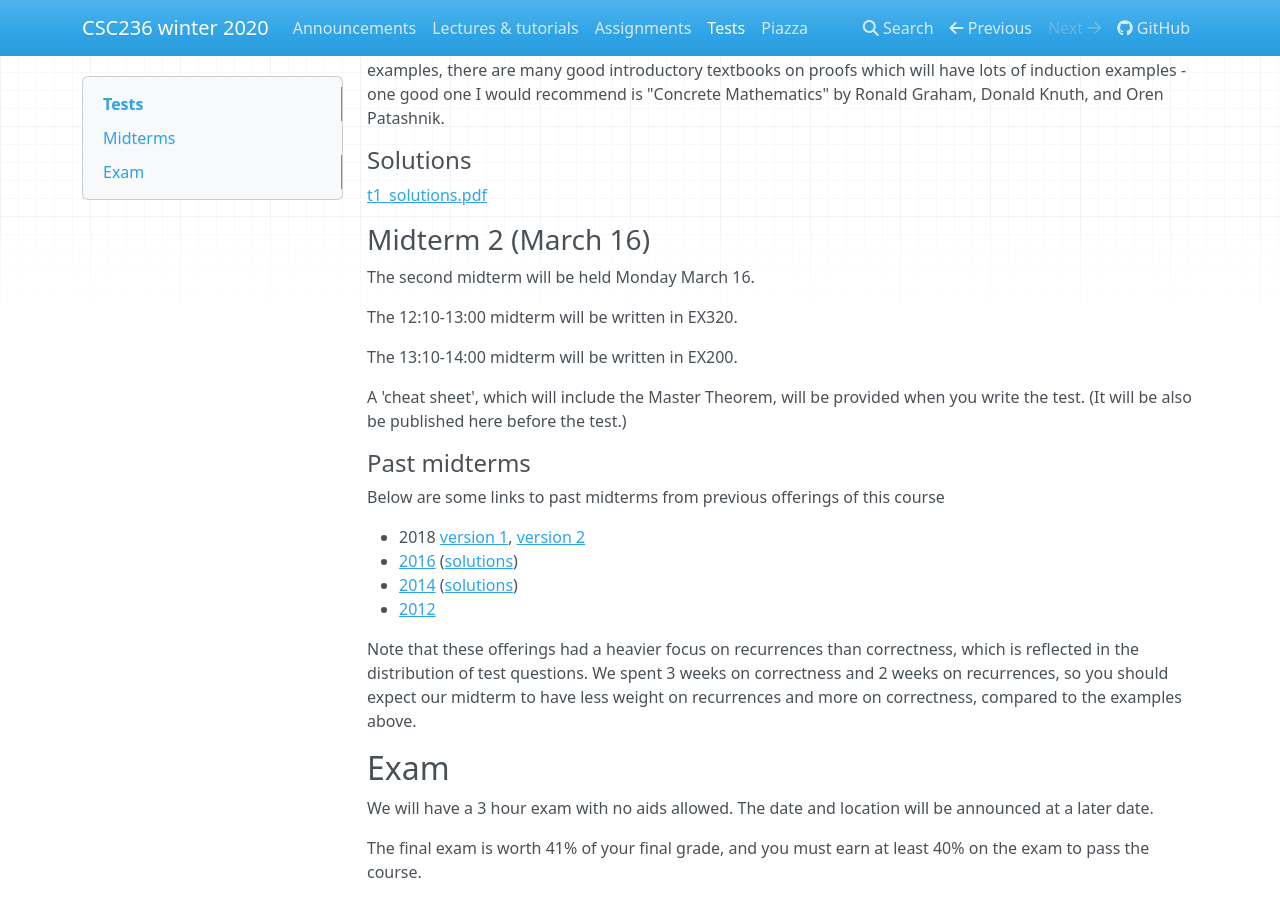
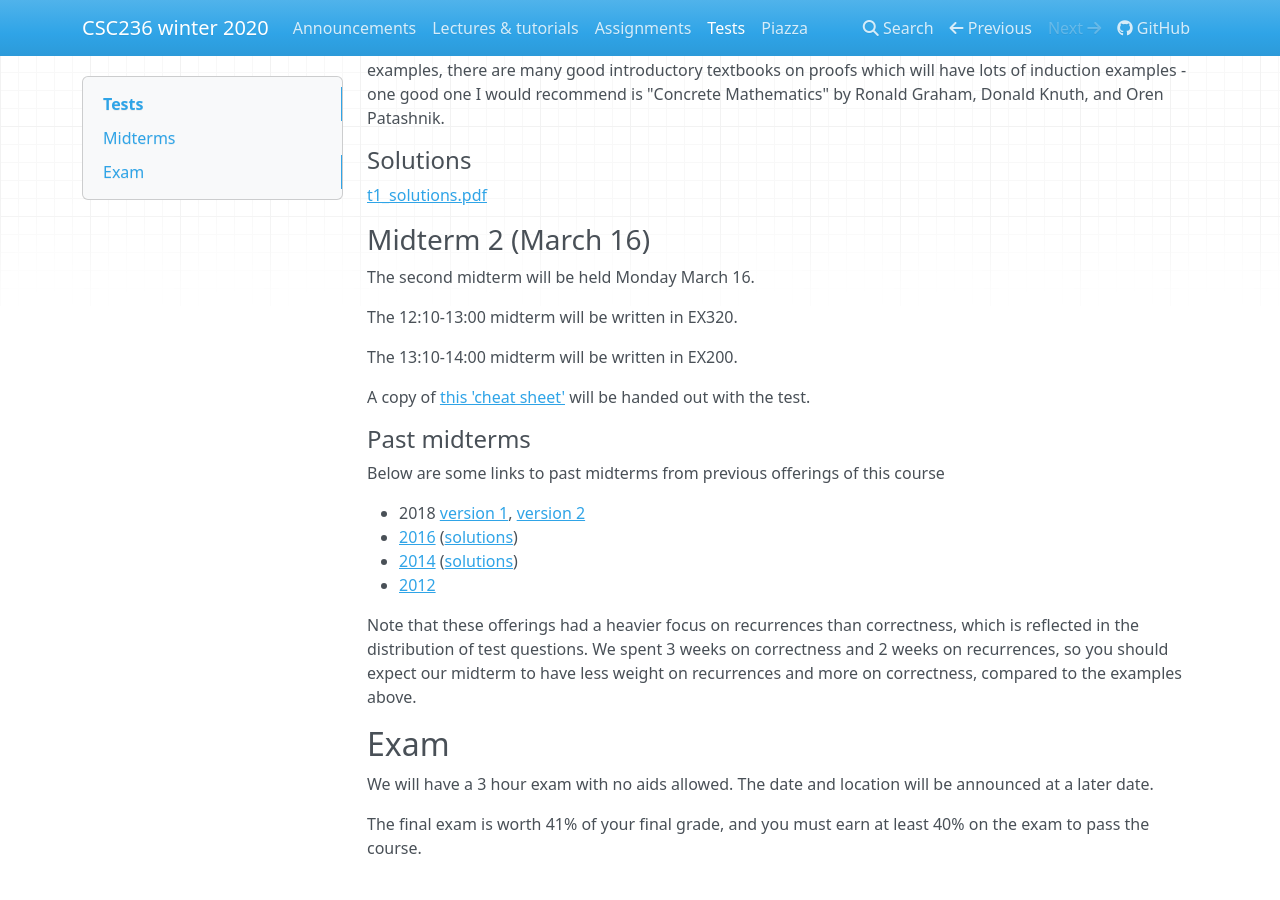
Before and after one commit to colinmorris/csc236, an MkDocs documentation site: the page built from docs/tests.md, in a window 1280 px wide and 900 px high, scrolled down 1009 px. Built offline with MkDocs 1.6.1, drawn with Linux system fonts in a browser that asks for light colours; nearby versions of some CDN libraries; after the commit the page ends 1885 px from its top, so only the background shows below that.

Commit message:
t2 cheatsheet

```diff
--- a/docs/tests.md
+++ b/docs/tests.md
@@ -44,7 +44,7 @@ The 12:10-13:00 midterm will be written in EX320.
 
 The 13:10-14:00 midterm will be written in EX200.
 
-A 'cheat sheet', which will include the Master Theorem, will be provided when you write the test. (It will be also be published here before the test.)
+A copy of [this 'cheat sheet'](misc/t2_cheatsheet.pdf) will be handed out with the test.
 
 #### Past midterms
 
```
Also changed, not shown: docs/announcements.md (+1 -0 lines), 1 other file.
